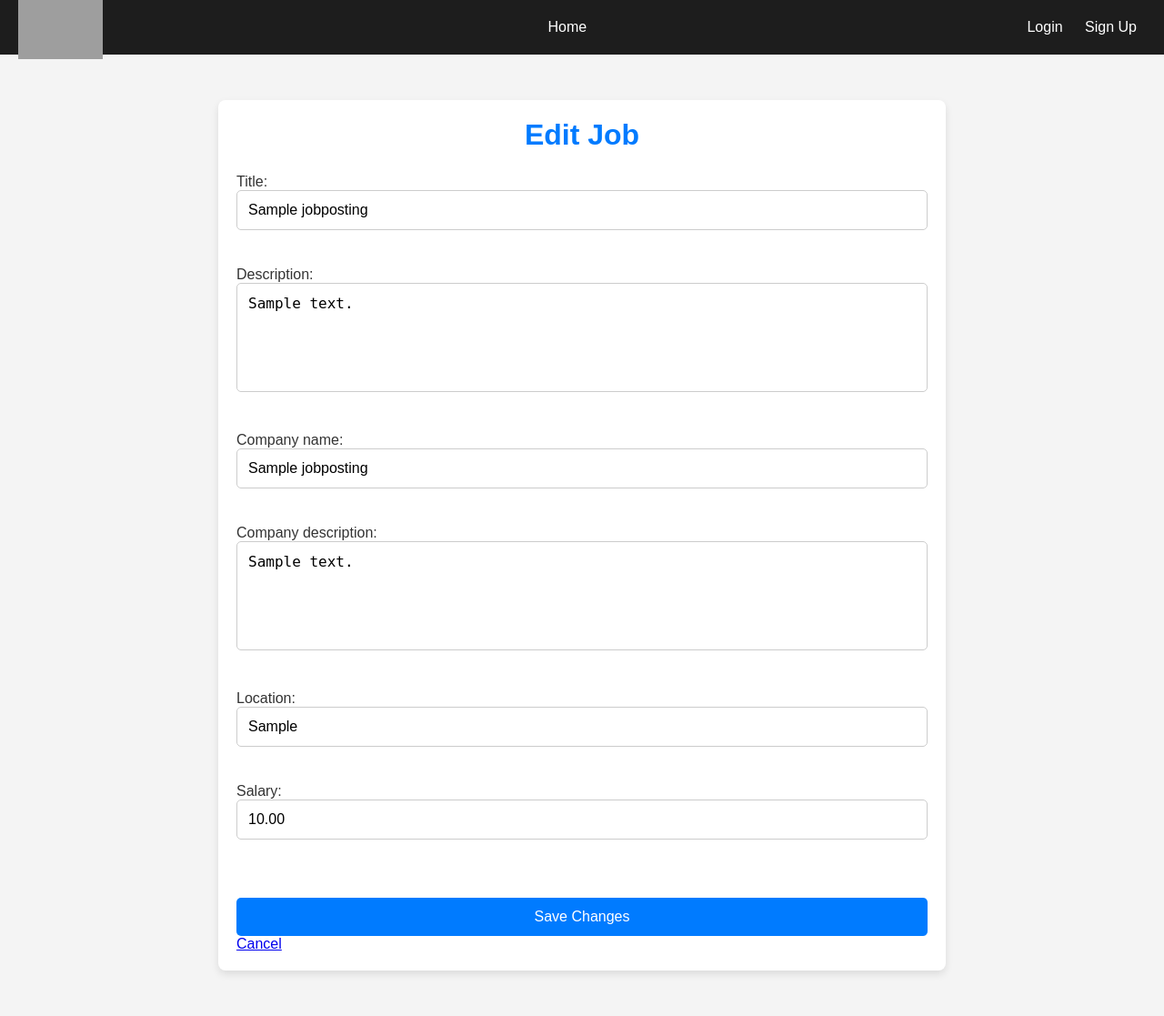
After one commit to Seldesoky/Jobifi, a Django app: page /jobs/1/edit/ in a window 1280 px wide. The commit adds this page. Shown: the whole page at 91% size. Run offline with Django 5.2, Linux system fonts and the light colour scheme; tables that the repository leaves empty hold one stand-in row (values such as "Sample post"); grey boxes are pictures that could not be loaded.

Commit message:
Create ,Update and Delete views for Jobs

```diff
--- a/main_app/models.py
+++ b/main_app/models.py
@@ -1,6 +1,6 @@
 from django.db import models
 from django.contrib.auth.models import User
-
+from django.urls import reverse
 # Create your models here.
 
 #UserProfile Model
--- /dev/null
+++ b/main_app/static/css/job_update.css
@@ -0,0 +1,57 @@
+.container {
+    width: 100%;
+    max-width: 800px;
+    margin: 50px auto;
+    padding: 20px;
+    background-color: #fff;
+    box-shadow: 0 4px 8px rgba(0, 0, 0, 0.1);
+    border-radius: 8px;
+}
+
+.container h2 {
+    text-align: center;
+    font-size: 2rem;
+    color: #007bff;
+    margin-bottom: 1.5rem;
+}
+
+form {
+    display: flex;
+    flex-direction: column;
+}
+.form-group {
+    margin-bottom: 1.5rem;
+}
+
+.form-group p {
+    margin-bottom: 1rem;
+}
+
+input,
+textarea {
+    padding: 0.75rem;
+    margin-bottom: 1.5rem;
+    font-size: 1rem;
+    border: 1px solid #ccc;
+    border-radius: 5px;
+    width: 100%;
+    box-sizing: border-box; /* Ensures padding doesn't affect width */
+}
+
+textarea {
+    resize: none;
+    height: 120px;
+}
+
+.submit-button {
+    display: block;
+    width: 100%;
+    padding: 0.75rem;
+    background-color: #007bff;
+    color: #fff;
+    border: none;
+    border-radius: 5px;
+    font-size: 1rem;
+    cursor: pointer;
+    transition: background-color 0.3s;
+}
--- a/main_app/templates/jobs/job_list.html
+++ b/main_app/templates/jobs/job_list.html
@@ -17,6 +17,8 @@
                     <p><strong>Company:</strong> {{ job.company_name }}</p>
                     <p><strong>Location:</strong> {{ job.location }}</p>
                     <p><strong>Salary:</strong> {{ job.salary }}</p>
+                    <a href="{% url 'job_update' job.id %}" class="btn warn">Edit</a>
+                    <a href="{% url 'job_delete' job.id %}" class="btn danger">Delete</a></a>
                 </li>
             {% endfor %}
         </ul>
--- /dev/null
+++ b/main_app/templates/main_app/jobposting_form.html
@@ -0,0 +1,21 @@
+{% extends 'base.html' %}
+{% load static %}
+
+{% block head %}
+<link rel="stylesheet" href="{% static 'css/job_update.css' %}">
+{% endblock %}
+
+{% block content %}
+
+<div class="container">
+    <h2>Edit Job</h2>
+    <form method="POST">
+        {% csrf_token %}
+        <div class="form-group">
+            {{ form.as_p }}
+        </div>
+            <button type="submit" class="submit-button">Save Changes</button>
+        <a href="{% url 'job_list' %}" class="">Cancel</a>
+    </form>
+</div>
+{% endblock %}
--- a/main_app/urls.py
+++ b/main_app/urls.py
@@ -1,6 +1,6 @@
 from django.urls import path
 from . import views
-from .views import CustomLoginView
+from .views import CustomLoginView , JobUpdate, JobDelete
 
 urlpatterns = [
     path('', views.home, name='home'),
@@ -23,8 +23,8 @@ urlpatterns = [
 
     #Job Create, Read, Delete
     path('jobs/create/', views.job_create, name='job_create'),
-    path('jobs/<int:id>/edit', views.job_edit, name='job_edit'),
-    path('jobs/<int:id>/delete', views.job_delete, name='job_delete'),
+    path('jobs/<int:pk>/edit/', JobUpdate.as_view(), name='job_update'),
+    path('jobs/<int:pk>/delete', JobDelete.as_view(), name='job_delete'),
 
 
     # Application-related URLs
--- a/main_app/views.py
+++ b/main_app/views.py
@@ -7,6 +7,7 @@ from .models import UserProfile, JobPosting, Application
 from .forms import JobPostingForm, ApplicationForm, UserProfileForm
 from django.contrib.auth.views import LoginView, LogoutView
 from django.contrib.auth.decorators import login_required
+from django.views.generic.edit import CreateView, UpdateView, DeleteView
 from django.urls import reverse_lazy
 
 # Create your views Below.
@@ -250,3 +251,19 @@ def job_create(request):
         form = JobPostingForm()
 
     return render(request, 'jobs/job_create.html', {'form': form})
+
+class JobUpdate(UpdateView):
+    model = JobPosting
+    fields = [
+        'title',
+        'description',
+        'company_name',
+        'company_description',
+        'location',
+        'salary'
+        ]
+    success_url = reverse_lazy('job_list')
+
+class JobDelete(DeleteView):
+    model = JobPosting
+    success_url = '/jobs/'
```
Also changed, not shown: main_app/templates/jobs/job_delete.html (added, +12 -0 lines), main_app/templates/main_app/jobposting_confirm_delete.html (added, +12 -0 lines).
